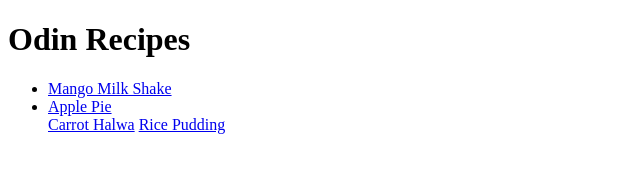
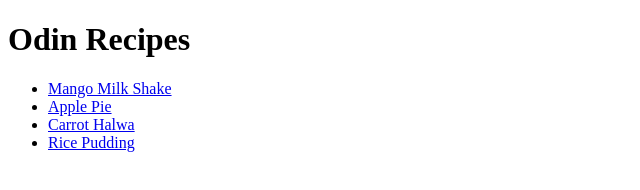
Before and after one commit to gamingdemonking/odin-recipes, a plain HTML site: page index.html in a window 1280 px wide. Shown: the whole page, without its empty margins (0-640 px from the left). Drawn offline with Linux system fonts and the light colour scheme.

Commit message:
Put new anchor tags in <li> tags
The first two anchor tags are in a list and the other two are not,
looks pretty odd, put them all in the same list

```diff
--- a/index.html
+++ b/index.html
@@ -12,8 +12,8 @@
     <ul>
         <li><a href="./recipes/mango.html" target="_blank" rel="noopener noreferrer">Mango Milk Shake</a></li>
         <li><a href="./recipes/apple.html" target="_blank" rel="noopener noreferrer">Apple Pie</a></li>
-        <a href="./recipes/carrot.html" target="_blank" rel="noopener noreferrer">Carrot Halwa</a>
-        <a href="./recipes/ricePudding.html" target="_blank" rel="noopener noreferrer">Rice Pudding</a>
+        <li><a href="./recipes/carrot.html" target="_blank" rel="noopener noreferrer">Carrot Halwa</a></li>
+        <li><a href="./recipes/ricePudding.html" target="_blank" rel="noopener noreferrer">Rice Pudding</a></li>
     </ul>
 </body>
 
```
